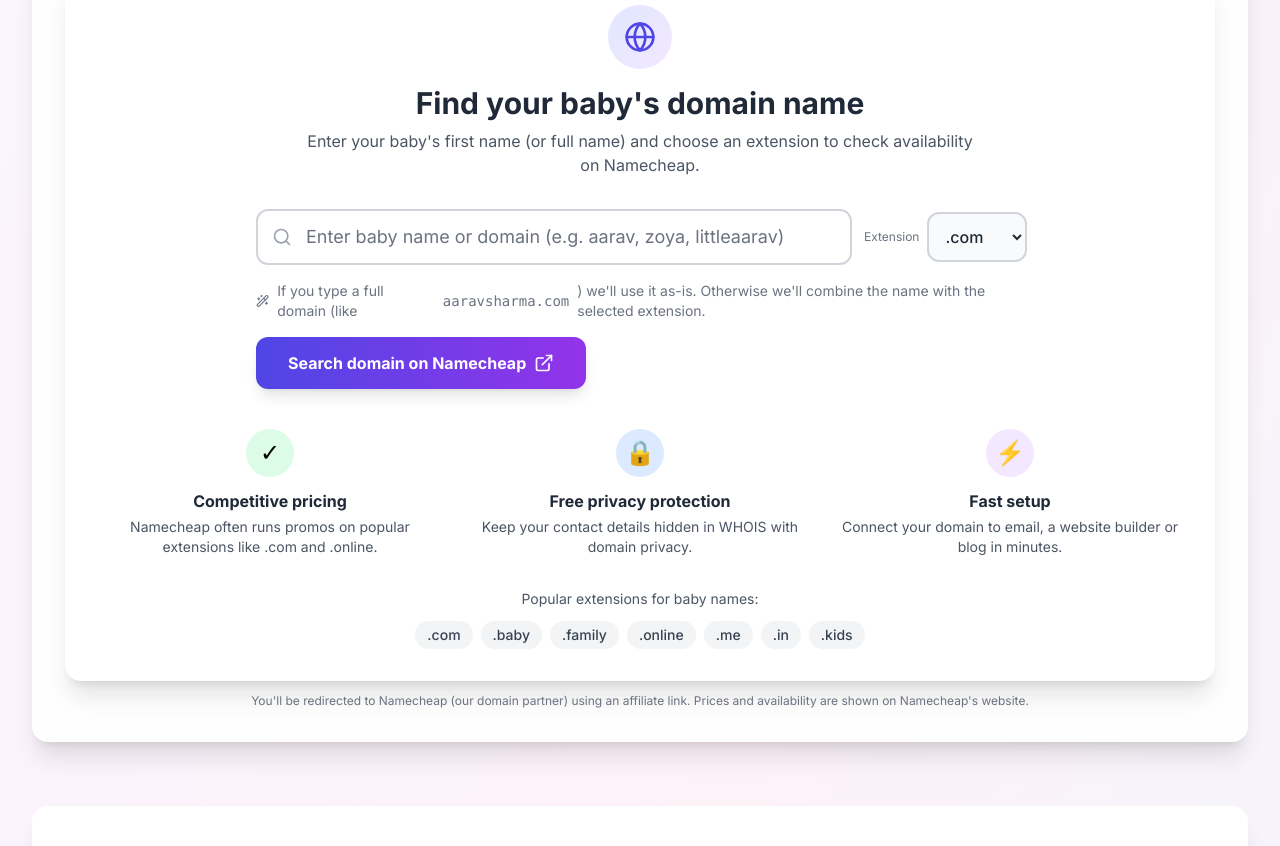
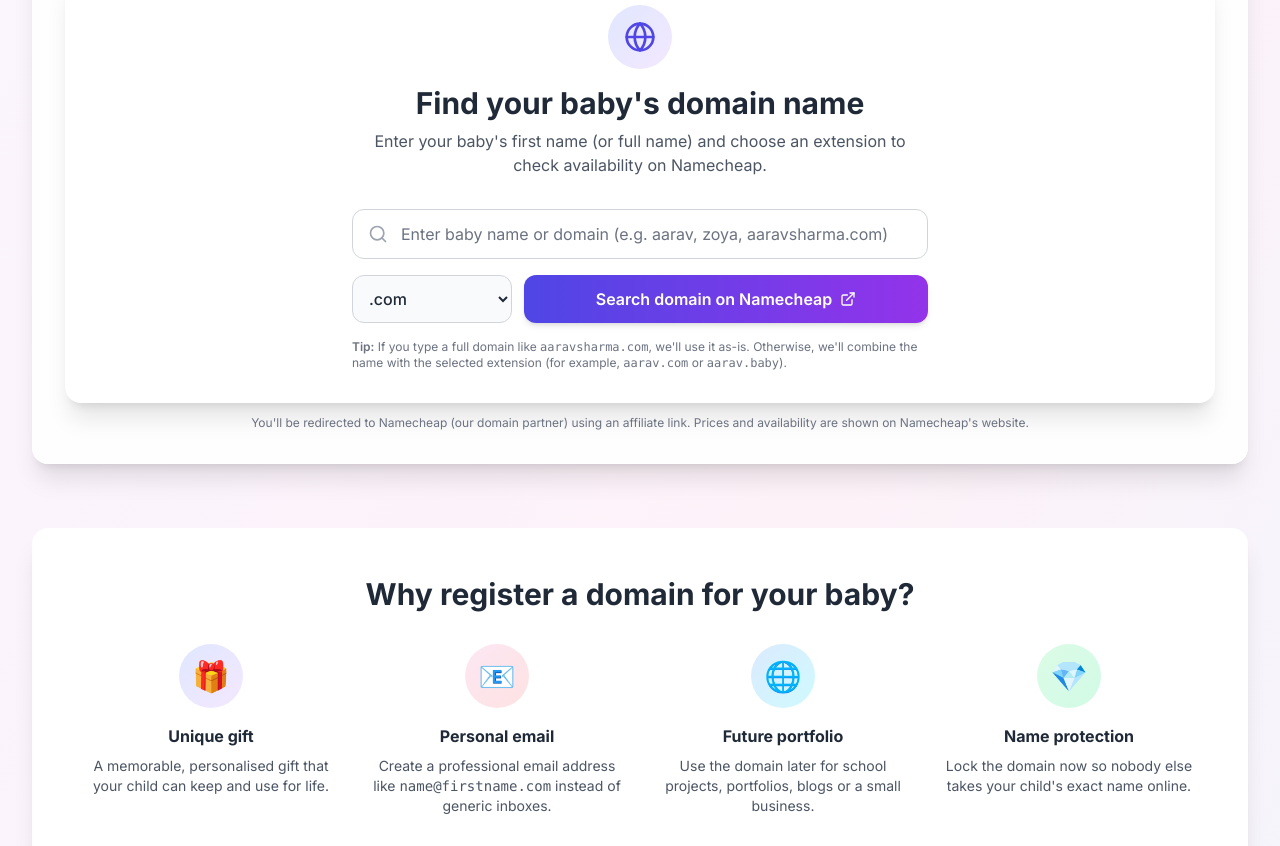
Before and after one commit to sparqitservices/baby-name-generator, a Next.js app: page /domains in a window 1280 px wide. Shown: the part 520-1366 px from the top of the page. Built offline with nearby package versions, Linux system fonts and the light colour scheme.

Commit message:
domain search page

```diff
--- a/app/search/page.jsx
+++ b/app/search/page.jsx
@@ -86,7 +86,7 @@
         {/* Header */}
         <div className="text-center mb-12">
           <h1 className="text-5xl md:text-6xl font-bold bg-gradient-to-r from-indigo-600 via-purple-600 to-pink-600 bg-clip-text text-transparent mb-4">
-            AI Name Search
+            Search Your Name
           </h1>
           <p className="text-xl text-gray-600 dark:text-gray-300">
             Discover detailed meanings, origins, and cultural significance
--- a/components/DomainSearch.jsx
+++ b/components/DomainSearch.jsx
@@ -1,6 +1,6 @@
 'use client';
 
-import { Search, ExternalLink, Globe, Wand2 } from 'lucide-react';
+import { Search, ExternalLink, Globe } from 'lucide-react';
 import { useState } from 'react';
 
 const VANITY_LINK = process.env.NEXT_PUBLIC_NAMECHEAP_VANITY;
@@ -13,7 +13,7 @@
   const buildDomain = () => {
     const raw = nameInput.trim().toLowerCase();
     if (!raw) return '';
-    // If user already typed a full domain (with dot), don't append extension
+    // If user already typed a full domain (has a dot), don't append extension
     if (raw.includes('.')) return raw;
     return `${raw}${extension}`;
   };
@@ -23,14 +23,12 @@
     const domain = buildDomain();
     if (!domain) return;
 
-    // Final destination on Namecheap
     const destination = `https://www.namecheap.com/domains/registration/results/?domain=${encodeURIComponent(
       domain
     )}`;
 
     let urlToOpen = destination;
 
-    // If vanity link is set, wrap destination with Impact tracking
     if (VANITY_LINK) {
       urlToOpen = `${VANITY_LINK}?u=${encodeURIComponent(destination)}`;
     } else {
@@ -48,7 +46,7 @@
   };
 
   return (
-    <div className="bg-white dark:bg-gray-800 rounded-2xl shadow-xl p-6 md:p-8">
+    <div className="bg-white dark:bg-gray-800 rounded-2xl shadow-xl p-6 sm:p-7 md:p-8">
       <div className="text-center mb-6 md:mb-8">
         <div className="inline-flex items-center justify-center w-16 h-16 bg-gradient-to-br from-indigo-100 to-purple-100 dark:from-indigo-900 dark:to-purple-900 rounded-full mb-4">
           <Globe className="w-8 h-8 text-indigo-600 dark:text-indigo-400" />
@@ -56,40 +54,36 @@
         <h2 className="text-2xl md:text-3xl font-bold text-gray-800 dark:text-white mb-2">
           Find your baby&apos;s domain name
         </h2>
-        <p className="text-sm sm:text-base text-gray-600 dark:text-gray-400 max-w-2xl mx-auto">
+        <p className="text-sm sm:text-base text-gray-600 dark:text-gray-400 max-w-xl mx-auto">
           Enter your baby&apos;s first name (or full name) and choose an
           extension to check availability on Namecheap.
         </p>
       </div>
 
-      <form onSubmit={handleSearch} className="max-w-3xl mx-auto space-y-4">
-        <div className="flex flex-col sm:flex-row gap-3">
+      {/* Form */}
+      <form
+        onSubmit={handleSearch}
+        className="max-w-xl mx-auto space-y-3 sm:space-y-4"
+      >
         {/* Name input */}
-          <div className="flex-1 relative">
+        <div className="relative">
           <Search className="absolute left-4 top-1/2 -translate-y-1/2 text-gray-400 w-5 h-5" />
           <input
             type="text"
             value={nameInput}
             onChange={(e) => setNameInput(e.target.value)}
-              placeholder="Enter baby name or domain (e.g. aarav, zoya, littleaarav)"
-              className="w-full pl-12 pr-4 py-3 rounded-xl border-2 border-gray-300 dark:border-gray-600 bg-white dark:bg-gray-700 text-gray-800 dark:text-white placeholder-gray-500 dark:placeholder-gray-400 focus:border-indigo-500 focus:ring-4 focus:ring-indigo-500/20 outline-none transition-all text-base sm:text-lg"
+            placeholder="Enter baby name or domain (e.g. aarav, zoya, aaravsharma.com)"
+            className="w-full pl-12 pr-4 py-3 rounded-xl border border-gray-300 dark:border-gray-600 bg-white dark:bg-gray-700 text-gray-800 dark:text-white placeholder-gray-500 dark:placeholder-gray-400 focus:border-indigo-500 focus:ring-2 focus:ring-indigo-500/30 outline-none text-sm sm:text-base"
             required
           />
         </div>
 
         {/* Extension selector */}
-          <div className="flex items-center gap-2 sm:w-40">
-            <label
-              htmlFor="extension"
-              className="sr-only sm:not-sr-only sm:text-xs sm:text-gray-500 dark:sm:text-gray-400"
-            >
-              Extension
-            </label>
+        <div className="flex flex-col sm:flex-row gap-2 sm:gap-3">
           <select
-              id="extension"
             value={extension}
             onChange={(e) => setExtension(e.target.value)}
-              className="w-full sm:w-auto rounded-xl border-2 border-gray-300 dark:border-gray-600 bg-gray-50 dark:bg-gray-700 px-3 py-3 text-sm sm:text-base font-medium text-gray-800 dark:text-gray-100 focus:border-indigo-500 focus:ring-4 focus:ring-indigo-500/20 outline-none"
+            className="w-full sm:w-40 rounded-xl border border-gray-300 dark:border-gray-600 bg-gray-50 dark:bg-gray-700 px-3 py-3 text-sm sm:text-base font-medium text-gray-800 dark:text-gray-100 focus:border-indigo-500 focus:ring-2 focus:ring-indigo-500/30 outline-none"
           >
             {['.com', '.baby', '.family', '.online', '.me', '.in', '.kids'].map(
               (ext) => (
@@ -99,83 +93,29 @@
               )
             )}
           </select>
-          </div>
-        </div>
-
-        {/* Helper line */}
-        <p className="text-xs sm:text-sm text-gray-500 dark:text-gray-400 flex items-center gap-2">
-          <Wand2 className="w-4 h-4" />
-          If you type a full domain (like <code>aaravsharma.com</code>) we&apos;ll
-          use it as-is. Otherwise we&apos;ll combine the name with the selected
-          extension.
-        </p>
 
           <button
             type="submit"
             disabled={isSubmitting}
-          className="mt-2 sm:mt-3 w-full sm:w-auto bg-gradient-to-r from-indigo-600 to-purple-600 hover:from-indigo-700 hover:to-purple-700 text-white font-bold py-3 sm:py-3.5 px-6 sm:px-8 rounded-xl transition-all duration-300 transform hover:scale-[1.02] shadow-lg hover:shadow-xl flex items-center justify-center gap-2 text-sm sm:text-base disabled:opacity-60 disabled:cursor-not-allowed"
+            className="w-full sm:flex-1 bg-gradient-to-r from-indigo-600 to-purple-600 hover:from-indigo-700 hover:to-purple-700 text-white font-semibold py-3 px-4 rounded-xl transition-all duration-200 shadow-md hover:shadow-lg flex items-center justify-center gap-2 text-sm sm:text-base disabled:opacity-60 disabled:cursor-not-allowed"
           >
-          <span>{isSubmitting ? 'Opening Namecheap…' : 'Search domain on Namecheap'}</span>
-          <ExternalLink className="w-5 h-5" />
+            <span>
+              {isSubmitting ? 'Opening Namecheap…' : 'Search domain on Namecheap'}
+            </span>
+            <ExternalLink className="w-4 h-4" />
           </button>
-      </form>
-
-      {/* Features */}
-      <div className="grid md:grid-cols-3 gap-6 mt-10">
-        <div className="text-center">
-          <div className="w-12 h-12 bg-green-100 dark:bg-green-900/30 rounded-full flex items-center justify-center mx-auto mb-3">
-            <span className="text-2xl">✓</span>
-          </div>
-          <h3 className="font-bold text-gray-800 dark:text-white mb-1">
-            Competitive pricing
-          </h3>
-          <p className="text-sm text-gray-600 dark:text-gray-400">
-            Namecheap often runs promos on popular extensions like .com and
-            .online.
-          </p>
-        </div>
-        <div className="text-center">
-          <div className="w-12 h-12 bg-blue-100 dark:bg-blue-900/30 rounded-full flex items-center justify-center mx-auto mb-3">
-            <span className="text-2xl">🔒</span>
-          </div>
-          <h3 className="font-bold text-gray-800 dark:text-white mb-1">
-            Free privacy protection
-          </h3>
-          <p className="text-sm text-gray-600 dark:text-gray-400">
-            Keep your contact details hidden in WHOIS with domain privacy.
-          </p>
-        </div>
-        <div className="text-center">
-          <div className="w-12 h-12 bg-purple-100 dark:bg-purple-900/30 rounded-full flex items-center justify-center mx-auto mb-3">
-            <span className="text-2xl">⚡</span>
-          </div>
-          <h3 className="font-bold text-gray-800 dark:text-white mb-1">
-            Fast setup
-          </h3>
-          <p className="text-sm text-gray-600 dark:text-gray-400">
-            Connect your domain to email, a website builder or blog in minutes.
-          </p>
-        </div>
         </div>
 
-      {/* Popular Extensions */}
-      <div className="mt-8 text-center">
-        <p className="text-sm text-gray-600 dark:text-gray-400 mb-3">
-          Popular extensions for baby names:
+        {/* Helper text – now responsive and nicely aligned */}
+        <p className="mt-1 text-[11px] sm:text-xs text-gray-500 dark:text-gray-400 leading-relaxed text-center sm:text-left">
+          <span className="font-semibold">Tip:</span>{' '}
+          If you type a full domain like{' '}
+          <span className="font-mono">aaravsharma.com</span>, we&apos;ll use it
+          as-is. Otherwise, we&apos;ll combine the name with the selected
+          extension (for example, <span className="font-mono">aarav.com</span>{' '}
+          or <span className="font-mono">aarav.baby</span>).
         </p>
-        <div className="flex flex-wrap justify-center gap-2">
-          {['.com', '.baby', '.family', '.online', '.me', '.in', '.kids'].map(
-            (ext) => (
-              <span
-                key={ext}
-                className="px-3 py-1 bg-gray-100 dark:bg-gray-700 text-gray-700 dark:text-gray-300 rounded-full text-sm font-medium"
-              >
-                {ext}
-              </span>
-            )
-          )}
-        </div>
-      </div>
+      </form>
     </div>
   );
 }
```
Also changed, not shown: components/NameCard.jsx (+66 -10 lines). Lines whose indentation alone changed are shown as unchanged.
